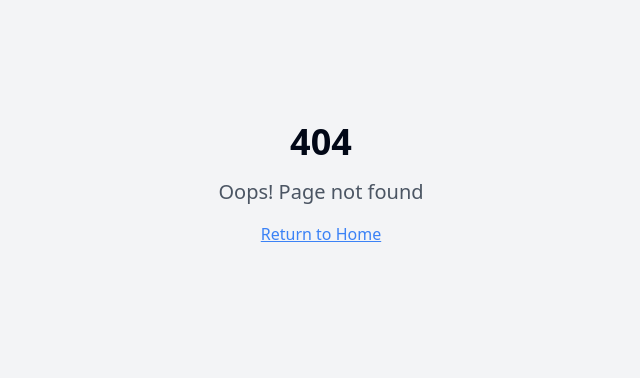
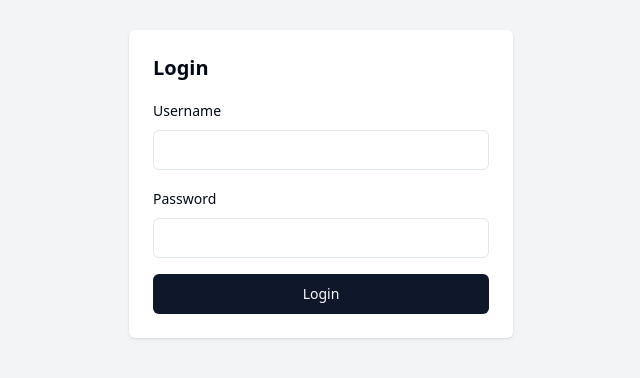
Before and after one commit to Mugen-Houyou/social-hub-nexus-chat, a React (Vite) app: page /login in a window 1280 px wide. Before the commit this address had no page. Shown: the part 216-594 px from the top of the page, without its empty margins (319-959 px from the left). Built offline with nearby package versions, Linux system fonts and the light colour scheme; no server answers.

Commit message:
Add login page and API client

```diff
--- a/src/App.tsx
+++ b/src/App.tsx
@@ -4,6 +4,7 @@ import { TooltipProvider } from "@/components/ui/tooltip";
 import { QueryClient, QueryClientProvider } from "@tanstack/react-query";
 import { BrowserRouter, Routes, Route } from "react-router-dom";
 import Index from "./pages/Index";
+import Login from "./pages/Login";
 import NotFound from "./pages/NotFound";
 
 const queryClient = new QueryClient();
@@ -16,6 +17,7 @@ const App = () => (
       <BrowserRouter>
         <Routes>
           <Route path="/" element={<Index />} />
+          <Route path="/login" element={<Login />} />
           {/* ADD ALL CUSTOM ROUTES ABOVE THE CATCH-ALL "*" ROUTE */}
           <Route path="*" element={<NotFound />} />
         </Routes>
--- /dev/null
+++ b/src/lib/api.ts
@@ -0,0 +1,34 @@
+const API_BASE_URL = import.meta.env.VITE_API_URL ?? 'http://localhost:8000';
+
+export interface LoginPayload {
+  username: string;
+  password: string;
+}
+
+export interface LoginResponse {
+  access_token: string;
+  refresh_token: string;
+}
+
+export async function login(payload: LoginPayload): Promise<LoginResponse> {
+  const response = await fetch(`${API_BASE_URL}/auth/login`, {
+    method: 'POST',
+    headers: {
+      'Content-Type': 'application/json',
+    },
+    body: JSON.stringify(payload),
+  });
+
+  if (!response.ok) {
+    let message = 'Failed to login';
+    try {
+      const data = await response.json();
+      message = data.detail ?? message;
+    } catch {
+      // ignore
+    }
+    throw new Error(message);
+  }
+
+  return response.json();
+}
--- a/src/pages/Login.tsx
+++ b/src/pages/Login.tsx
@@ -1,43 +1,89 @@
+import { useNavigate } from 'react-router-dom';
+import { useForm } from 'react-hook-form';
+import { zodResolver } from '@hookform/resolvers/zod';
+import { useMutation } from '@tanstack/react-query';
+import * as z from 'zod';
+import { login } from '@/lib/api';
+import {
+  Form,
+  FormField,
+  FormItem,
+  FormLabel,
+  FormControl,
+  FormMessage,
+} from '@/components/ui/form';
+import { Input } from '@/components/ui/input';
+import { Button } from '@/components/ui/button';
+import { toast } from '@/components/ui/sonner';
 
-import { useState } from 'react';
-import Sidebar from '@/components/Sidebar';
-import Dashboard from '@/components/Dashboard';
-import Posts from '@/components/Posts';
-import DirectMessages from '@/components/DirectMessages';
-import Profile from '@/components/Profile';
-import Notifications from '@/components/Notifications';
-import VoiceCall from '@/components/VoiceCall';
+const schema = z.object({
+  username: z.string().min(1, 'Enter username'),
+  password: z.string().min(1, 'Enter password'),
+});
 
-const Index = () => {
-  const [activeTab, setActiveTab] = useState('dashboard');
+type FormValues = z.infer<typeof schema>;
 
-  const renderContent = () => {
-    switch (activeTab) {
-      case 'dashboard':
-        return <Dashboard />;
-      case 'posts':
-        return <Posts />;
-      case 'messages':
-        return <DirectMessages />;
-      case 'profile':
-        return <Profile />;
-      case 'notifications':
-        return <Notifications />;
-      case 'voice':
-        return <VoiceCall />;
-      default:
-        return <Dashboard />;
-    }
+const Login = () => {
+  const navigate = useNavigate();
+  const form = useForm<FormValues>({
+    resolver: zodResolver(schema),
+    defaultValues: { username: '', password: '' },
+  });
+
+  const mutation = useMutation({
+    mutationFn: login,
+    onSuccess: (data) => {
+      localStorage.setItem('access_token', data.access_token);
+      localStorage.setItem('refresh_token', data.refresh_token);
+      navigate('/');
+    },
+    onError: (err: Error) => toast.error(err.message),
+  });
+
+  const onSubmit = (values: FormValues) => {
+    mutation.mutate(values);
   };
 
   return (
-    <div className="min-h-screen bg-gray-900 text-white flex">
-      <Sidebar activeTab={activeTab} setActiveTab={setActiveTab} />
-      <main className="flex-1 flex flex-col">
-        {renderContent()}
-      </main>
+    <div className="min-h-screen flex items-center justify-center bg-gray-100">
+      <div className="w-full max-w-sm bg-white p-6 rounded-md shadow">
+        <h1 className="text-xl font-bold mb-4">Login</h1>
+        <Form {...form}>
+          <form onSubmit={form.handleSubmit(onSubmit)} className="space-y-4">
+            <FormField
+              control={form.control}
+              name="username"
+              render={({ field }) => (
+                <FormItem>
+                  <FormLabel>Username</FormLabel>
+                  <FormControl>
+                    <Input {...field} />
+                  </FormControl>
+                  <FormMessage />
+                </FormItem>
+              )}
+            />
+            <FormField
+              control={form.control}
+              name="password"
+              render={({ field }) => (
+                <FormItem>
+                  <FormLabel>Password</FormLabel>
+                  <FormControl>
+                    <Input type="password" {...field} />
+                  </FormControl>
+                  <FormMessage />
+                </FormItem>
+              )}
+            />
+            <Button type="submit" className="w-full" disabled={mutation.isPending}>
+              {mutation.isPending ? 'Logging in...' : 'Login'}
+            </Button>
+          </form>
+        </Form>
+      </div>
     </div>
   );
 };
 
-export default Index;
+export default Login;
```
